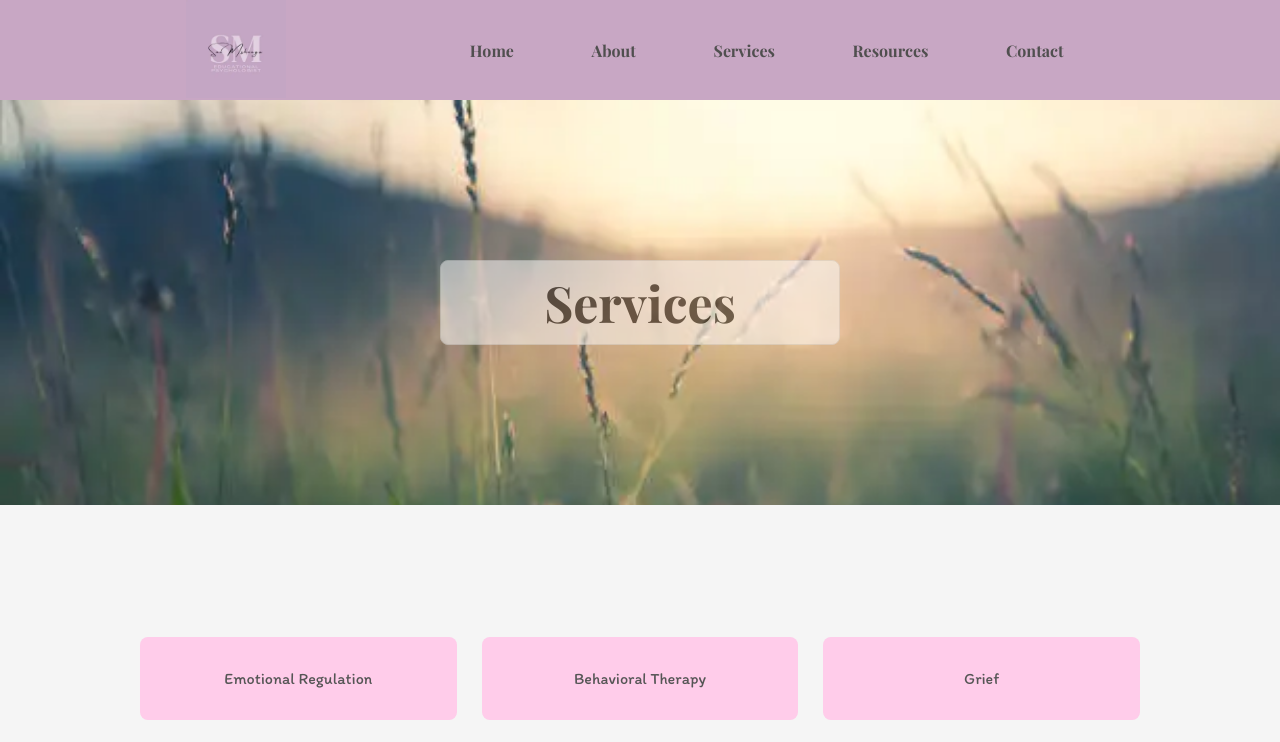
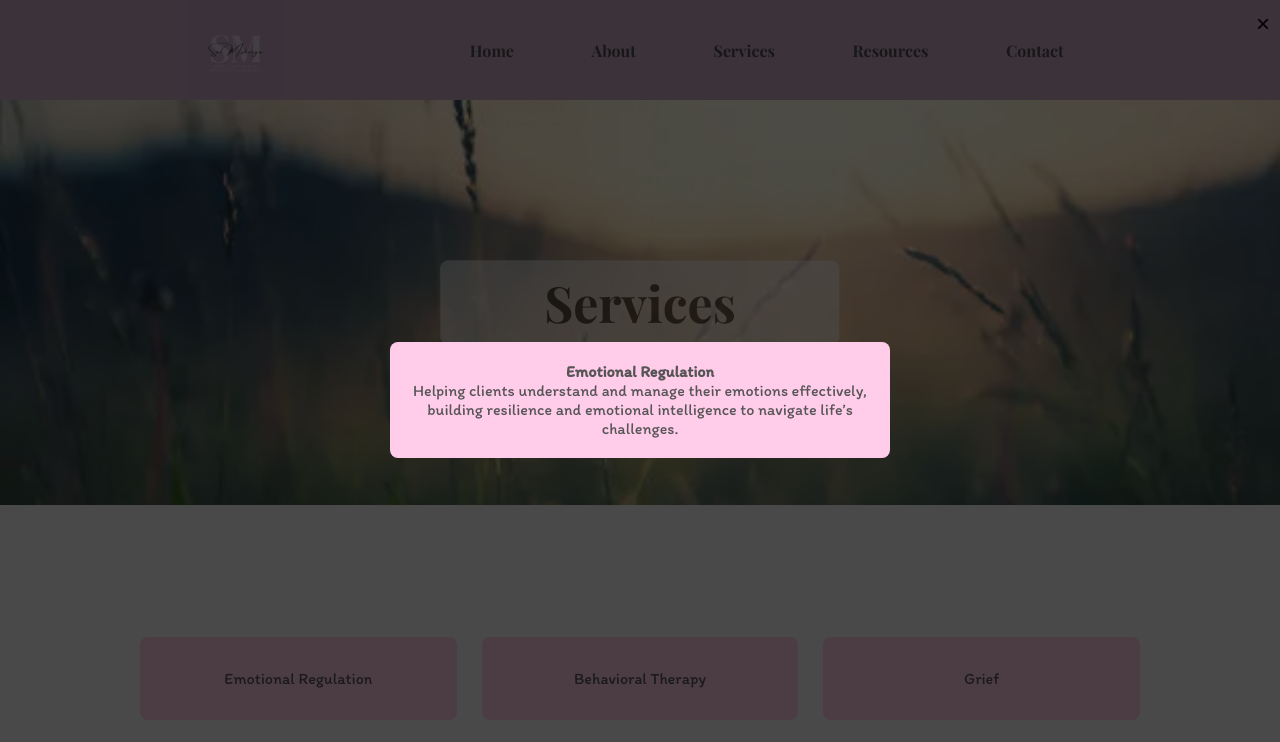
Before and after one commit to Boya015/Therapy-project, a plain HTML site: page pages/services.html in a window 1280 px wide. Both pictures are taken after a click on the element "Emotional Regulation". Shown: the top 742 px of the page. Drawn offline with nearby package versions, Linux system fonts and the light colour scheme; a web font is replaced by a local one.

Commit message:
added modal

```diff
--- a/assets/css/index.css
+++ b/assets/css/index.css
@@ -96,6 +96,11 @@ nav a {
   .why-choose-us{
     min-width: 300px;
   }
+
+  .qoutes {
+    padding-left: 25px;
+    padding-right: 25px;
+  }
 }
 
 @media (max-width: 768px) {
--- a/assets/css/services.css
+++ b/assets/css/services.css
@@ -57,7 +57,7 @@ nav a {
   }
 
 .services-section {
-    padding: 2rem;
+    padding-top: 2rem;
     display: flex;
     flex-direction: column;
     justify-content: center;
@@ -95,6 +95,43 @@ nav a {
     /* Optional: add shadow, padding, border, or other styling */
     overflow: hidden; /* Prevents any overflow when zooming */
     cursor: pointer;
+}
+
+.modal-overlay {
+  position: fixed;
+  top: 0;
+  left: 0;
+  width: 100%;
+  height: 100%;
+  background-color: rgba(0, 0, 0, 0.7);
+  display: none; /* Hidden by default */
+  align-items: center;
+  justify-content: center;
+}
+
+.modal {
+  background-color: #FFCCEA;
+  padding: 20px;
+  text-align: center;
+  padding: 20px;
+  border-radius: 8px;
+  max-width: 500px;
+  width: 90%;
+  text-align: center;
+}
+
+.modal h3, p {
+   color: #555;
+    font-size: 1rem;
+    font-family: "Itim", cursive;
+}
+
+.close-btn {
+  position: absolute;
+  top: 10px;
+  right: 10px;
+  font-size: 24px;
+  cursor: pointer;
 }
 
 @media (max-width: 1024px) {
--- /dev/null
+++ b/assets/js/modal.js
@@ -0,0 +1,37 @@
+document.querySelectorAll('.service-item').forEach(item => {
+    item.addEventListener('click', (e) => {
+      const title = e.target.textContent;
+      document.getElementById('modalTitle').textContent = title;
+      document.getElementById('modalDescription').textContent = getServiceDescription(title);
+      document.getElementById('modalOverlay').style.display = 'flex';
+    });
+  });
+
+  document.getElementById('closeBtn').addEventListener('click', () => {
+    document.getElementById('modalOverlay').style.display = 'none';
+  });
+
+  document.getElementById('modalOverlay').addEventListener('click', (e) => {
+    if (e.target === document.getElementById('modalOverlay')) {
+      document.getElementById('modalOverlay').style.display = 'none';
+    }
+  });
+
+  function getServiceDescription(title) {
+    const descriptions = {
+      "Emotional Regulation": "Helping clients understand and manage their emotions effectively, building resilience and emotional intelligence to navigate life’s challenges.",
+      "Behavioral Therapy": "A therapeutic approach focused on modifying harmful behaviors through positive reinforcement, coping strategies, and healthy habits.",
+      "Grief": "Providing support and tools to cope with loss, process emotions, and find pathways toward healing and acceptance.",
+      "Depression": "Offering personalized treatment plans to address the symptoms of depression and improve overall mental well-being.",
+      "Anxiety": "Helping clients manage anxiety through proven techniques, mindfulness practices, and coping strategies for a more peaceful life.",
+      "Stress": "Teaching stress management techniques to help clients navigate daily pressures and enhance their mental resilience.",
+      "Adjustment": "Assisting clients in adapting to significant life changes and building the skills needed to cope effectively.",
+      "Separation Difficulties": "Providing support and strategies for individuals struggling with separation or loss, helping them rebuild a sense of independence and stability.",
+      "Social Skills": "Improving interpersonal skills, communication, and social interactions to enhance personal and professional relationships.",
+      "Full Psychoeducational Assessments": "Comprehensive assessments to identify learning needs, strengths, and challenges, guiding educational support and interventions.",
+      "Career Counseling": "Assisting clients in exploring career options, setting professional goals, and developing skills for job satisfaction and success.",
+      "ADHD Assessment": "Conducting thorough assessments for ADHD to provide tailored strategies for focus, organization, and productivity.",
+      "Concessions & School Recommendation": "Supporting students with tailored recommendations for academic accommodations and school planning.",
+    };
+    return descriptions[title] || "Description not available.";
+  }
--- a/pages/services.html
+++ b/pages/services.html
@@ -111,6 +111,16 @@
         <p>&copy; 2024 Therapy Website. All rights reserved.</p>
       </div>
     </footer>
+
+
+    <div class="modal-overlay" id="modalOverlay">
+      <div class="modal" id="modal">
+        <span class="close-btn" id="closeBtn">&times;</span>
+        <h3 id="modalTitle"></h3>
+        <p id="modalDescription">This is where the description of the service will go.</p>
+      </div>
+    </div>
     <script src="../assets/js/script.js" defer></script>
+    <script src="../assets/js/modal.js" defer></script>
   </body>
 </html>
```
Also changed, not shown: assets/css/about.css (+6 -2 lines), assets/css/contact.css (+7 -1 lines), pages/contact.html (+3 -3 lines).
